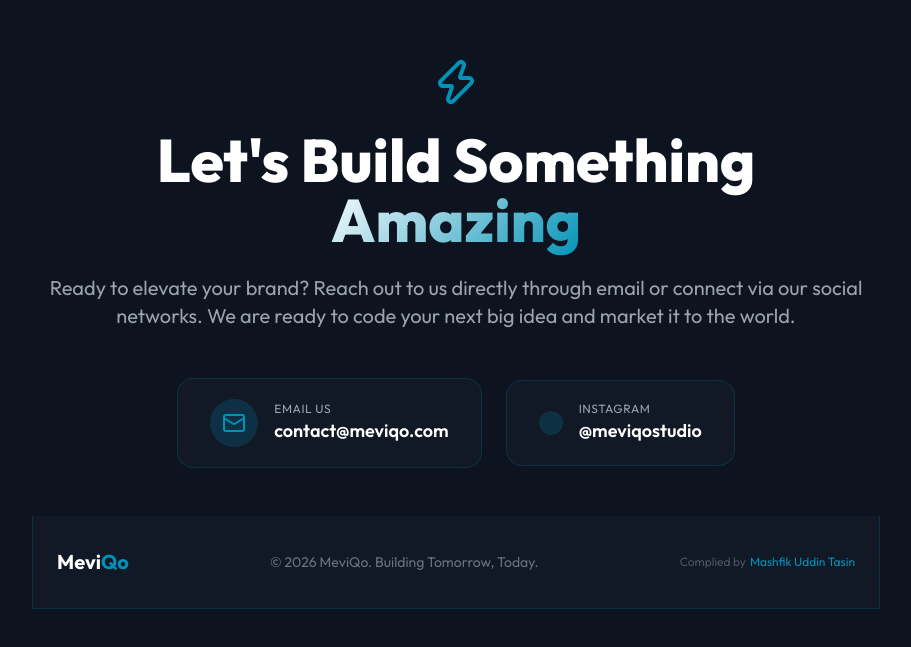
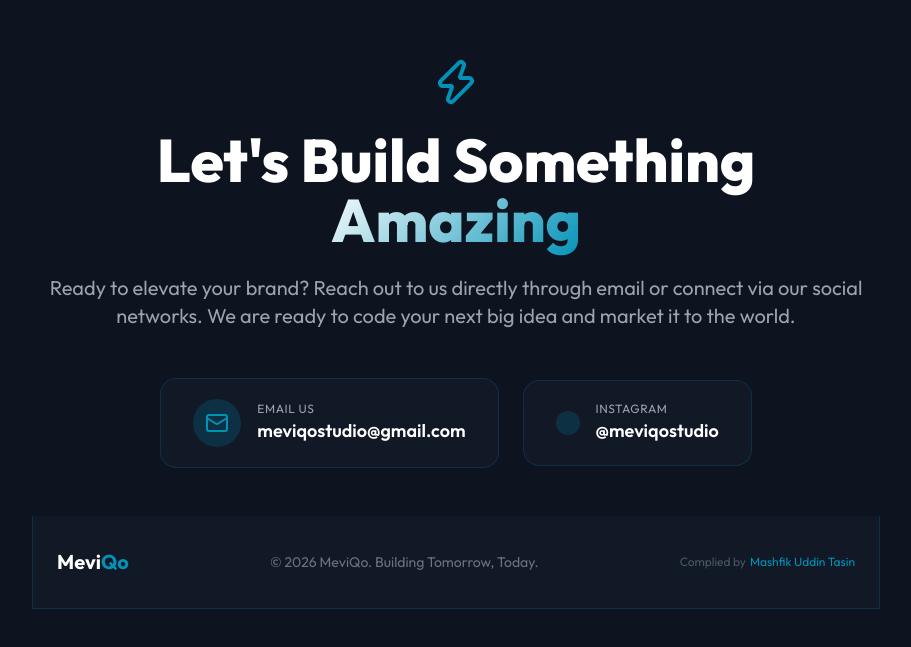
Before and after one commit to CodeWithTasin10/MeviQo, a plain HTML site: page index.html in a window 1280 px wide. Shown: the part 5118-5765 px from the top of the page, without its empty margins (184-1095 px from the left). Drawn offline with nearby package versions, Linux system fonts and the light colour scheme; some icons are missing.

Commit message:
index.html

```diff
--- a/index.html
+++ b/index.html
@@ -754,14 +754,14 @@
             <div class="flex flex-col md:flex-row items-center justify-center gap-6 mb-12">
 
                 <!-- Email -->
-                <a href="mailto:contact@meviqo.com"
+                <a href="mailto:meviqostudio@gmail.com"
                     class="glass glass-hover px-8 py-5 rounded-2xl flex items-center gap-4 w-full md:w-auto transition-all duration-300">
                     <div class="bg-brand-cyan/20 p-3 rounded-full">
                         <i data-lucide="mail" class="text-brand-cyan w-6 h-6"></i>
                     </div>
                     <div class="text-left">
                         <p class="text-xs text-gray-400 uppercase tracking-wider">Email Us</p>
-                        <p class="text-white font-semibold text-lg">contact@meviqo.com</p>
+                        <p class="text-white font-semibold text-lg">meviqostudio@gmail.com</p>
                     </div>
                 </a>
 
```
